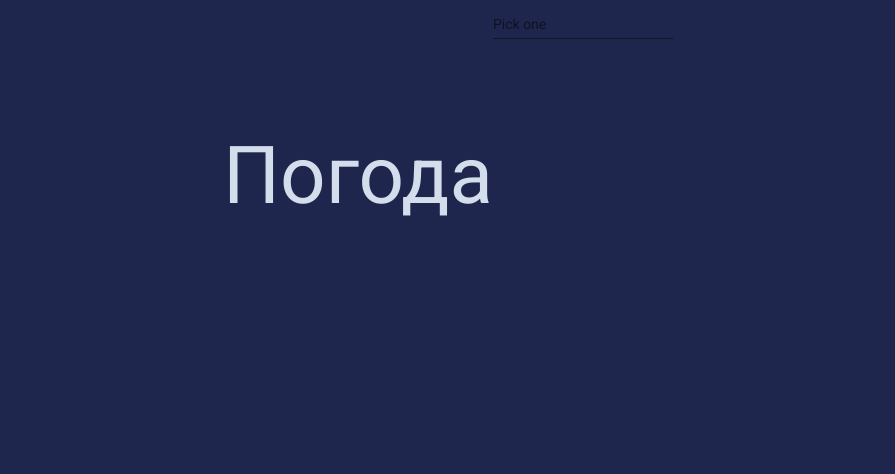
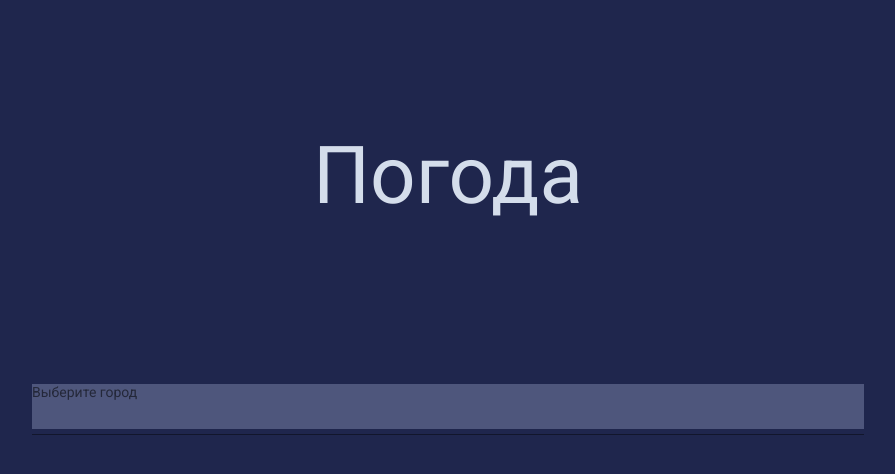
Before and after one commit to dmitry-lz/weatherapp-angular, an Angular app: page / in a window 1280 px wide. Shown: the top 474 px of the page, without its empty margins (192-1087 px from the left). Built offline with nearby package versions, Linux system fonts and the light colour scheme.

Commit message:
Stucked with HTTP Request

```diff
--- a/src/app/app.component.scss
+++ b/src/app/app.component.scss
@@ -2,7 +2,8 @@
 
 .container {
   display: flex;
-  justify-content: center;
+  flex-direction: column;
+  align-items: center; //items are reversed, so i use this prop instead of justify-content
 
   width: 100vw;
   height: 100vh;
--- a/src/app/app.module.ts
+++ b/src/app/app.module.ts
@@ -1,4 +1,5 @@
 import { BrowserModule } from '@angular/platform-browser';
+import { HttpClientModule } from '@angular/common/http';
 import { NgModule } from '@angular/core';
 import { FormsModule, ReactiveFormsModule } from '@angular/forms';
 import { BrowserAnimationsModule } from '@angular/platform-browser/animations';
@@ -14,6 +15,7 @@ import { SearchbarComponent } from './searchbar/searchbar.component';
   declarations: [AppComponent, SearchbarComponent],
   imports: [
     BrowserModule,
+    HttpClientModule,
     AppRoutingModule,
     FormsModule,
     ReactiveFormsModule,
--- a/src/app/searchbar/searchbar.component.html
+++ b/src/app/searchbar/searchbar.component.html
@@ -1,11 +1,12 @@
-<form class="example-form">
-  <mat-form-field class="example-full-width">
+<form class="search__form">
+  <mat-form-field class="search__form_full-width">
     <input type="text"
-           placeholder="Pick one"
+           placeholder="Выберите город"
            aria-label="Number"
            matInput
            [formControl]="myControl"
-           [matAutocomplete]="auto">
+           [matAutocomplete]="auto"
+           (keyup)="onKeyUp()">
     <mat-autocomplete #auto="matAutocomplete">
       <mat-option *ngFor="let option of options" [value]="option">
         {{option}}
--- a/src/app/searchbar/searchbar.component.scss
+++ b/src/app/searchbar/searchbar.component.scss
@@ -0,0 +1,20 @@
+.search__form {
+  display: flex;
+  justify-content: center;
+  margin-top: 20vh;
+
+  .search__form_full-width {
+    width: 65vw;
+  }
+
+  input {
+    width: 100%;
+    height: 45px;
+    background: rgba(148, 159, 196, 0.4);
+
+    // .mat-input-element {
+    //   margin-top: -15px !important;
+    //   margin-left: -10px !important;
+    // }
+  }
+}
--- a/src/app/searchbar/searchbar.component.ts
+++ b/src/app/searchbar/searchbar.component.ts
@@ -1,5 +1,8 @@
 import { Component, OnInit } from '@angular/core';
+import { HttpClient } from '@angular/common/http';
 import { FormControl } from '@angular/forms';
+
+import { API_KEYS } from '../../shared/api-keys';
 
 @Component({
   selector: 'app-searchbar',
@@ -7,12 +10,27 @@ import { FormControl } from '@angular/forms';
   styleUrls: ['./searchbar.component.scss']
 })
 export class SearchbarComponent implements OnInit {
-  myControl = new FormControl();
+  myControl = new FormControl(); //dont really know how to name it
   options: string[] = ['One', 'Two', 'Three'];
+  data;
 
-  constructor() { }
+  constructor(
+    private http: HttpClient
+  ) { }
 
   ngOnInit(): void {
   }
 
+  onKeyUp() {
+    if (this.myControl.value.length >= 3) {
+      const URL: string = `${API_KEYS.geoUrl}?geocode=${this.myControl.value}&apikey=${API_KEYS.geoKey}`;
+      this.http.get(URL).subscribe(data => this.data = data); //КАК ЭТО РАБОТАЕТ?
+      console.log(this.data);
+
+
+
+    }
+
+  }
+
 }
--- /dev/null
+++ b/src/shared/api-keys.ts
@@ -0,0 +1,11 @@
+interface ApiKeys {
+  geoKey: string,
+  geoUrl: string,
+  weatherKey?: string,
+  weatherUrl?: string
+}
+
+export const API_KEYS: ApiKeys = {
+  geoKey: '0aa5a112-1461-4070-ae3d-31b73d94583c',
+  geoUrl: 'https://geocode-maps.yandex.ru/1.x/'
+}
```
